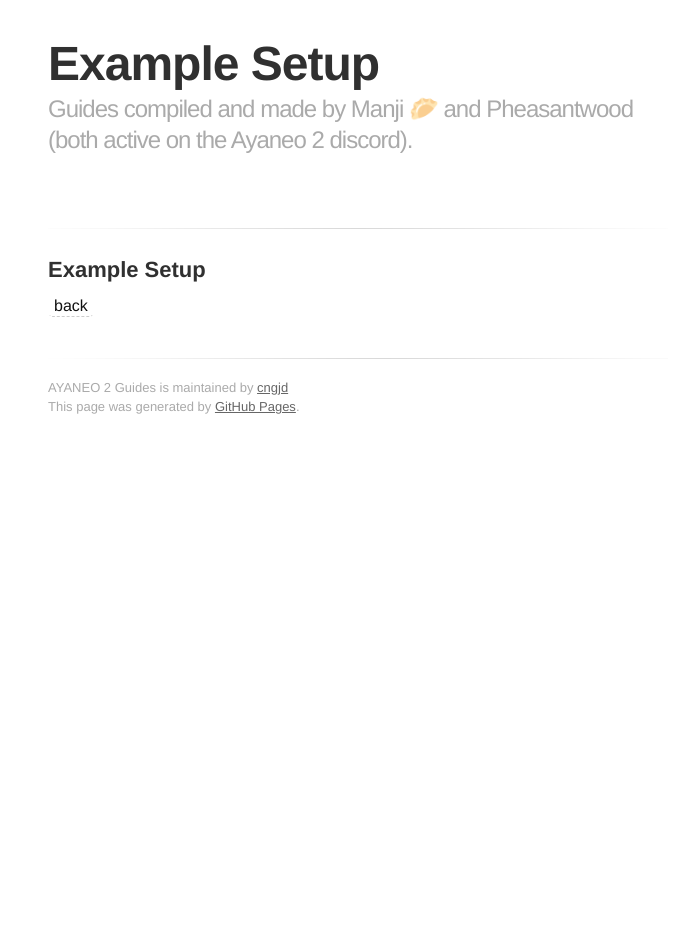
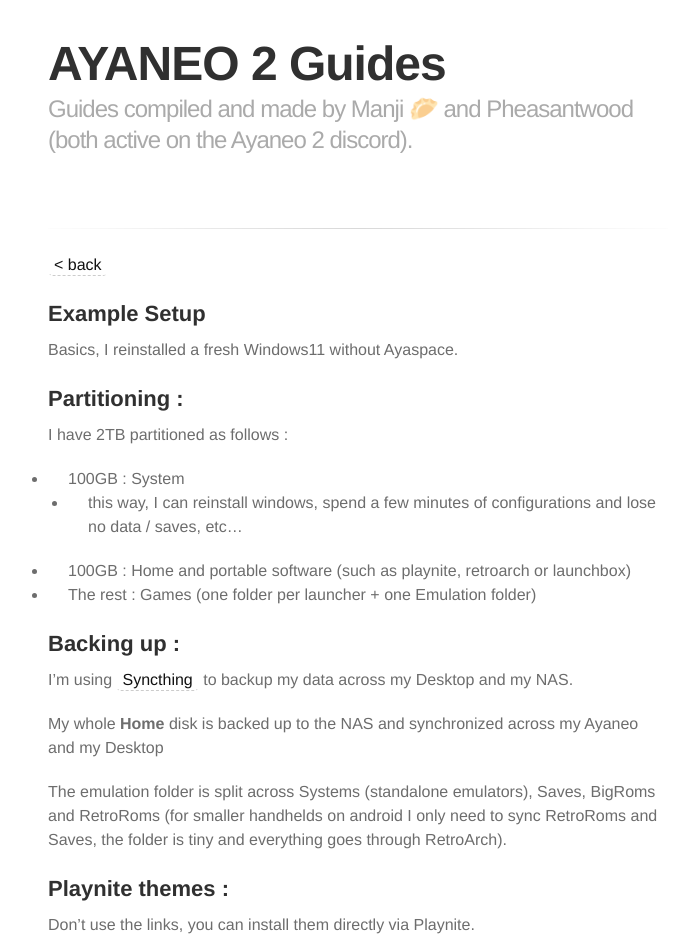
Before and after one commit to cngjd/AyaNeo2-docs, a Jekyll site: the page built from example-setup.md, in a window 1280 px wide and 1400 px high. Shown: the top 952 px of the window, without its empty margins (282-969 px from the left). Built offline with Jekyll 4.4.1, drawn with Linux system fonts in a browser that asks for light colours; some web fonts are replaced; our own code applies the rules of GitHub Pages for plain Markdown files; some of the changed text lies outside the part shown.

Commit message:
Update example-setup.md

```diff
--- a/example-setup.md
+++ b/example-setup.md
@@ -1,8 +1,40 @@
 ---
 layout: default
 ---
+[< back](./)
 
 ## Example Setup
+Basics, I reinstalled a fresh Windows11 without Ayaspace.
+
+## Partitioning :
+
+I have 2TB partitioned as follows :
+
+- 100GB : System
+    - this way, I can reinstall windows, spend a few minutes of configurations and lose no data / saves, etc…
+- 100GB : Home and portable software (such as playnite, retroarch or launchbox)
+- The rest : Games (one folder per launcher + one Emulation folder)
+
+## Backing up :
+
+I’m using [Syncthing](https://syncthing.net/) to backup my data across my Desktop and my NAS.
+
+My whole **Home** disk is backed up to the NAS and synchronized across my Ayaneo and my Desktop
+
+The emulation folder is split across Systems (standalone emulators), Saves, BigRoms and RetroRoms (for smaller handhelds on android I only need to sync RetroRoms and Saves, the folder is tiny and everything goes through RetroArch).
+
+## Playnite themes :
+
+Don’t use the links, you can install them directly via Playnite.
+
+**Fullscreen -** [Vapour](https://www.reddit.com/r/playnite/comments/z2n00k/vapour_fullscreen_theme/) (not my screen)
+
+<img width="705" alt="image" src="https://user-images.githubusercontent.com/6972693/214381912-c6f18517-b045-4668-aa66-c80d99c22d21.png">
+
+**Windowed** - [Stardust](https://playnite.link/forum/thread-468.html) (not my screen)
+
+<img width="706" alt="image" src="https://user-images.githubusercontent.com/6972693/214381979-af0c79f2-42e0-4493-8e0e-1f2c733fbf3e.png">
 
 
-[back](./)
+***
+[< back](./)
```
